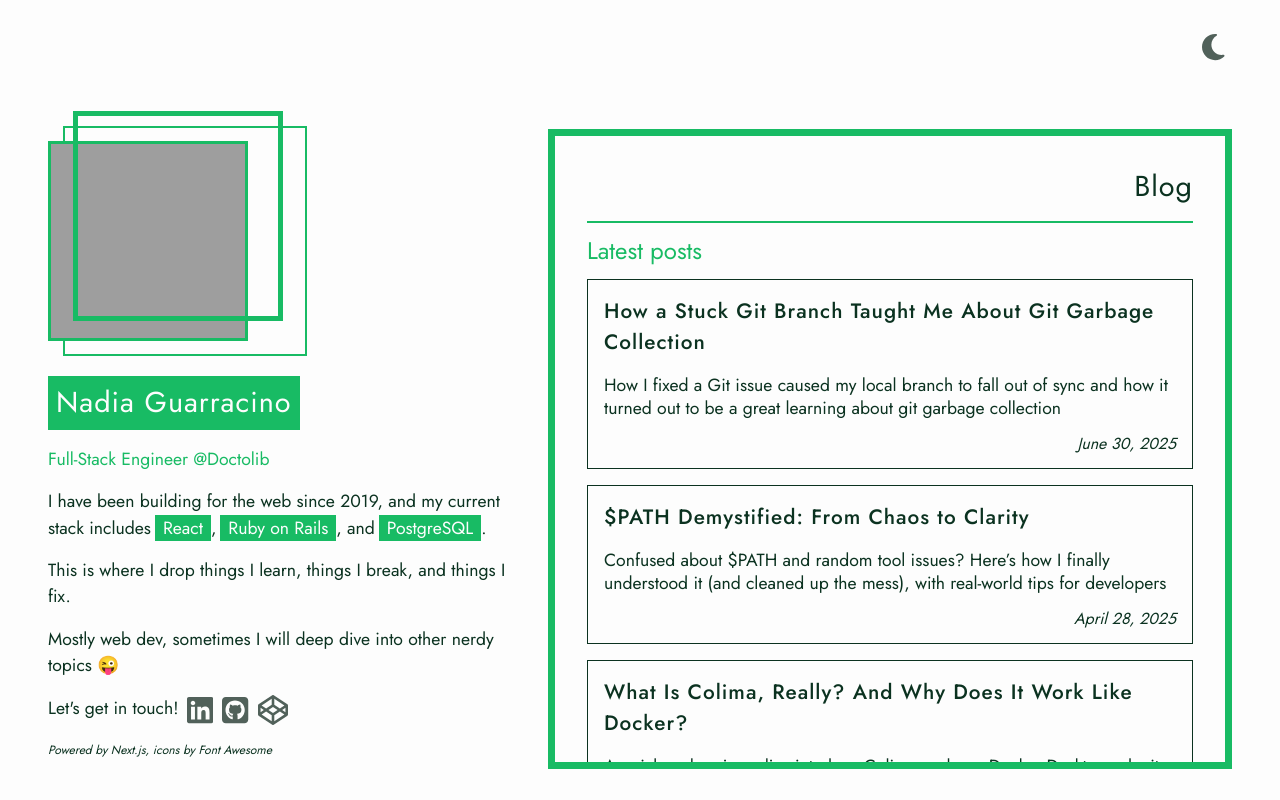
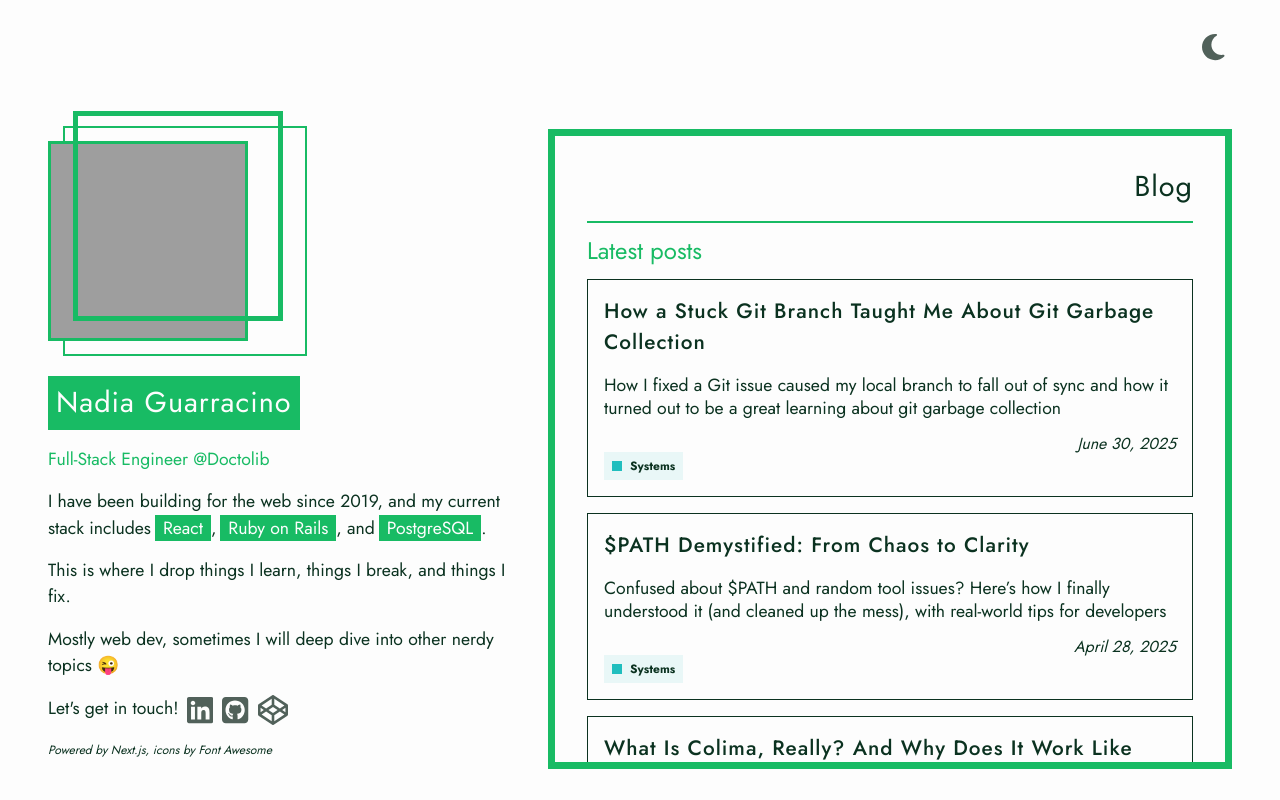
Before and after one commit to JackGarrus/nadyg-website, a Next.js app: page / in a window 1280 px wide. Built offline with nearby package versions, Linux system fonts and the light colour scheme; grey boxes are pictures that could not be loaded.

Commit message:
add label in article cards

```diff
--- a/src/app/components/ArticleCard.tsx
+++ b/src/app/components/ArticleCard.tsx
@@ -3,13 +3,15 @@ import { formatDate } from "../blog/utils";
 import t from "@/app/style/typography.module.css";
 import s from "@/app/components/ArticleCards.module.css";
 import clsx from "clsx";
-import { Post } from "../types";
+import { Post, Topic } from "../types";
+import Label from "./Label";
 
 interface Props {
   post: Post;
+  label: string[];
 }
 
-export function ArticleCard({ post }: Props) {
+export function ArticleCard({ post, label }: Props) {
   return (
     <Link key={post.slug} href={`/blog/${post.slug}`} className={s.card}>
       <div className={s.card_inner}>
@@ -17,6 +19,7 @@ export function ArticleCard({ post }: Props) {
         <p className={t.summary}>{post.metadata.summary}</p>
         <br />
         <p className={s.date}>{formatDate(post.metadata.publishedAt, false)}</p>
+        <Label topic={label[0] as Topic} />
       </div>
     </Link>
   );
--- a/src/app/components/ArticleCards.tsx
+++ b/src/app/components/ArticleCards.tsx
@@ -18,7 +18,7 @@ export function ArticleCards() {
         })
         .map((post, i) => (
           <div key={i}>
-            <ArticleCard post={post} />
+            <ArticleCard post={post} label={post.metadata.topics} />
           </div>
         ))}
     </div>
```
Also changed, not shown: src/app/page.tsx (+0 -12 lines).
